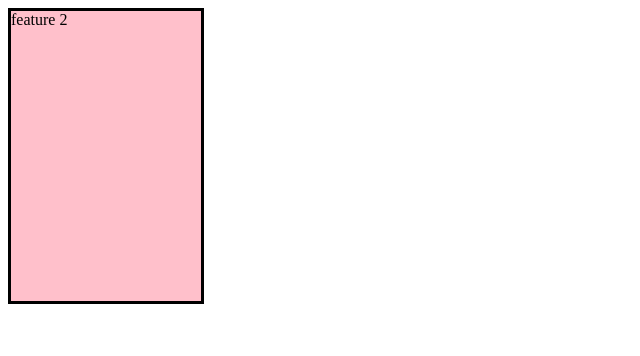
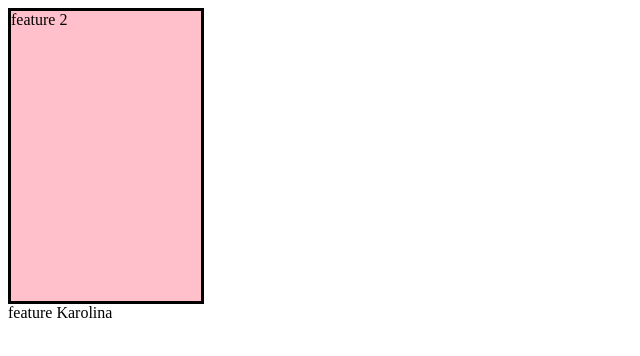
Before and after one commit to Hr-Boesen/leg-med-git, a plain HTML site: page index.html in a window 1280 px wide. Shown: the whole page, without its empty margins (0-640 px from the left). Drawn offline with Linux system fonts and the light colour scheme.

Commit message:
Karolina feature

```diff
--- a/index.html
+++ b/index.html
@@ -10,5 +10,6 @@
 <body>
 
     <div class="feature2">feature 2</div>
+    <div>feature Karolina</div>
 </body>
 </html>
```
Also changed, not shown: 1 other file.
